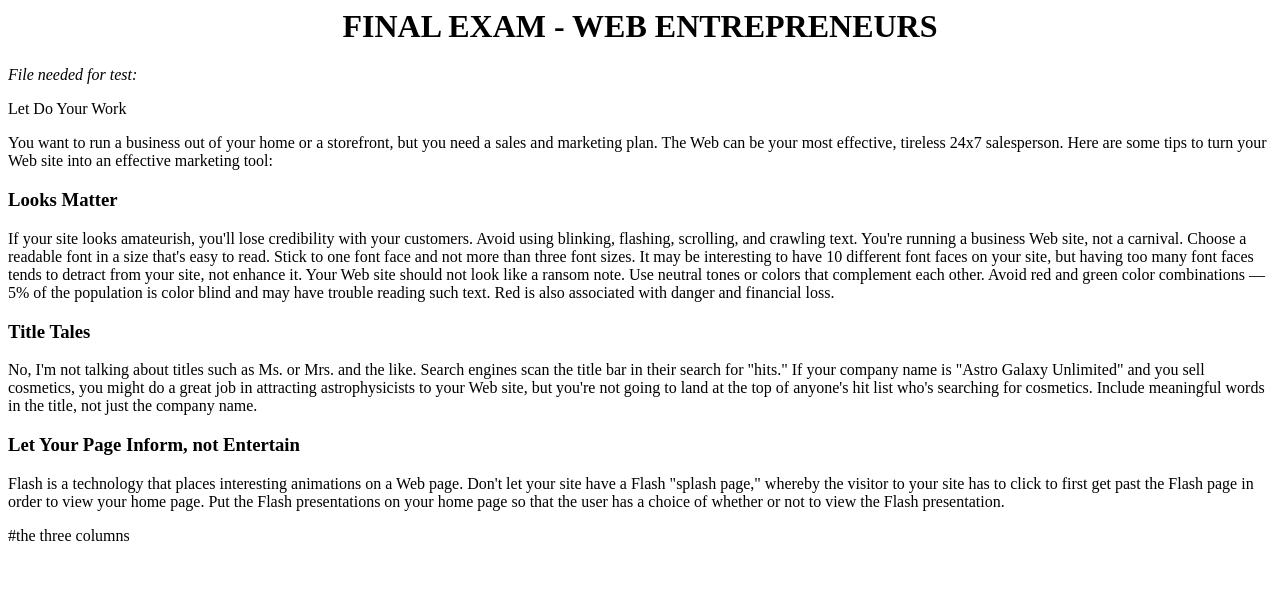
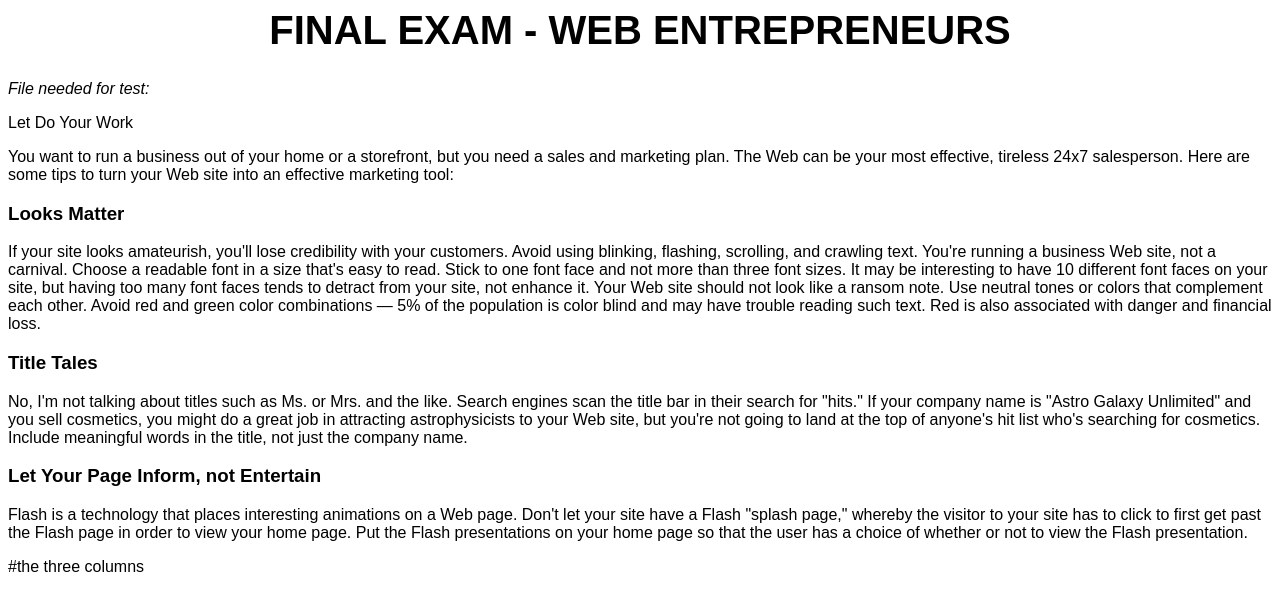
Before and after one commit to erudmila/10_8_images_review_, a plain HTML site: page index.html in a window 1280 px wide. Drawn offline with Linux system fonts and the light colour scheme.

Commit message:
Update index.html

```diff
--- a/index.html
+++ b/index.html
@@ -2,10 +2,11 @@
 <html>
   <head>
     <title>Final Exam - Web Enterprises</title>
+    <link href="./exam.css" type="text/css" rel="stylesheet">
   </head>
 
 <body>
-  <h1 style="text-align:center;">FINAL EXAM - WEB ENTREPRENEURS</h1>
+  <h1>FINAL EXAM - WEB ENTREPRENEURS</h1>
     <p><i>File needed for test: <a href="PLain text"></a></i></p>
   <p> Let <a href="Your Web Site"></a> Do Your Work</p>
   <p>You want to run a business out of your home or a storefront, but you need a sales and marketing plan. The Web can be your most effective,
```
